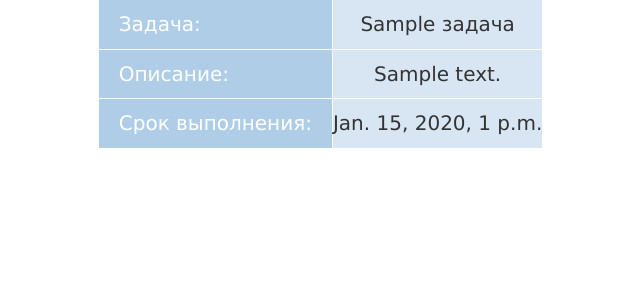
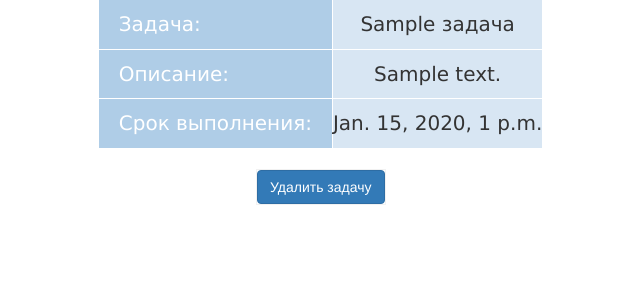
Before and after one commit to maxim-kondratjev/Task_Manager, a Django app: page /task/1/ in a window 1280 px wide. Shown: the top 300 px of the page, without its empty margins (319-959 px from the left). Run offline with Django 3.2, Linux system fonts and the light colour scheme; a user stored in the database is signed in; tables that the repository leaves empty hold one stand-in row (values such as "Sample post"); some libraries are stand-ins or nearby versions.

Commit message:
Add delete button to task

```diff
--- a/TM/static/css/task.css
+++ b/TM/static/css/task.css
@@ -21,3 +21,12 @@ background: #D8E6F3;
 th:first-child, td:first-child {
 text-align: left;
 }
+.action_bar{
+    display: block;
+    height: calc(100% - 120px);
+    width: 130px;
+    box-sizing: border-box;
+    border: 1px solid #f1f1f1;
+    font-size: 20px;
+    margin:auto;
+}
--- /dev/null
+++ b/TM/urls.py
@@ -0,0 +1,7 @@
+from django.urls import path
+
+from TM.views import TaskView
+
+urlpatterns = [
+    path('', TaskView.as_view(), name='task_url'),
+]
--- a/TM/views.py
+++ b/TM/views.py
@@ -3,8 +3,8 @@ from django.contrib.auth.mixins import LoginRequiredMixin
 from django.contrib.auth.views import LoginView, LogoutView
 from django.http import HttpResponseRedirect
 # Create your views here.
-from django.urls import reverse
-from django.views.generic import CreateView
+from django.urls import reverse, reverse_lazy
+from django.views.generic import CreateView, DeleteView
 from django.views.generic.base import TemplateView
 
 from TM.forms import LoginForm, TMRegistrationForm, TaskCreationForm
@@ -61,7 +61,7 @@ class TMRegistrationView(CreateView):
         return super().form_valid(form)
 
 
-class TaskCreateView(CreateView):
+class TaskCreateView(LoginRequiredMixin, CreateView):
     form_class = TaskCreationForm
     template_name = 'task_creation.html'
 
@@ -71,3 +71,10 @@ class TaskCreateView(CreateView):
     def form_valid(self, form):
         form.save()
         return super().form_valid(form)
+
+
+class TaskRemoveView(LoginRequiredMixin, DeleteView):
+
+    def get(self, request, id,**kwargs):
+        Task.objects.filter(id=id).delete()
+        return HttpResponseRedirect(reverse('task_list'))
--- a/Task_Manager/urls.py
+++ b/Task_Manager/urls.py
@@ -14,20 +14,18 @@ Including another URLconf
     2. Add a URL to urlpatterns:  path('blog/', include('blog.urls'))
 """
 from django.contrib import admin
-from django.urls import path
+from django.urls import path, include
 
-
-from TM.views import TaskListView, TaskView, TMLoginView, TMLogoutView, TMRegistrationView, TaskCreateView
+from TM.views import TaskListView, TMLoginView, TMLogoutView, TMRegistrationView, TaskCreateView, \
+    TaskRemoveView
 
 urlpatterns = [
     path('admin/', admin.site.urls),
     path('tasks_list/', TaskListView.as_view(), name='task_list'),
-    path('task/<id>/', TaskView.as_view(), name='task_url'),
+    path('task/<id>/', include(('TM.urls', 'TM'))),
     path('login/', TMLoginView.as_view(), name='login'),
     path('logout/', TMLogoutView.as_view(), name='logout'),
     path('registration/', TMRegistrationView.as_view(), name='registration'),
     path('task_creation/', TaskCreateView.as_view(), name='task_creation'),
-    #path('logout/', ChatLogoutView.as_view(), name='logout'),
-    #path('registration/', register_user, name='registration'),
-    #path('register_user/', RegisterUser.as_view(), name='register_user'),
+    path('remove/<id>/', TaskRemoveView.as_view(), name='task_remove')
 ]
--- a/templates/task_list/task/task.html
+++ b/templates/task_list/task/task.html
@@ -5,6 +5,7 @@
     <link rel="stylesheet" type="text/css" href="{% static "/css/task.css" %}">
 {% endblock %}
 {% block content %}
+<div class=table>
     <table>
     <tr>
         <td>Задача:</td> <td>{{task.name}}</td>
@@ -16,4 +17,12 @@
         <td>Срок выполнения: </td> <td>{{ task.competition_date }}</td>
     </tr>
     </table>
+</div>
+<div class=action_bar>
+        <form action="{% url 'task_remove' task.id%}">
+        <div class="space">
+            <button type="submit" class="btn btn-primary">Удалить задачу</button>
+        </div>
+        </form>
+</div>
  {% endblock %}
--- a/templates/task_list/task_element.html
+++ b/templates/task_list/task_element.html
@@ -1 +1 @@
-<li><a href="{% url 'task_url' element.id %}">{{ element.name }}</a></li>
+<li><a href="{% url 'TM:task_url' element.id %}">{{ element.name }}</a></li>
```
